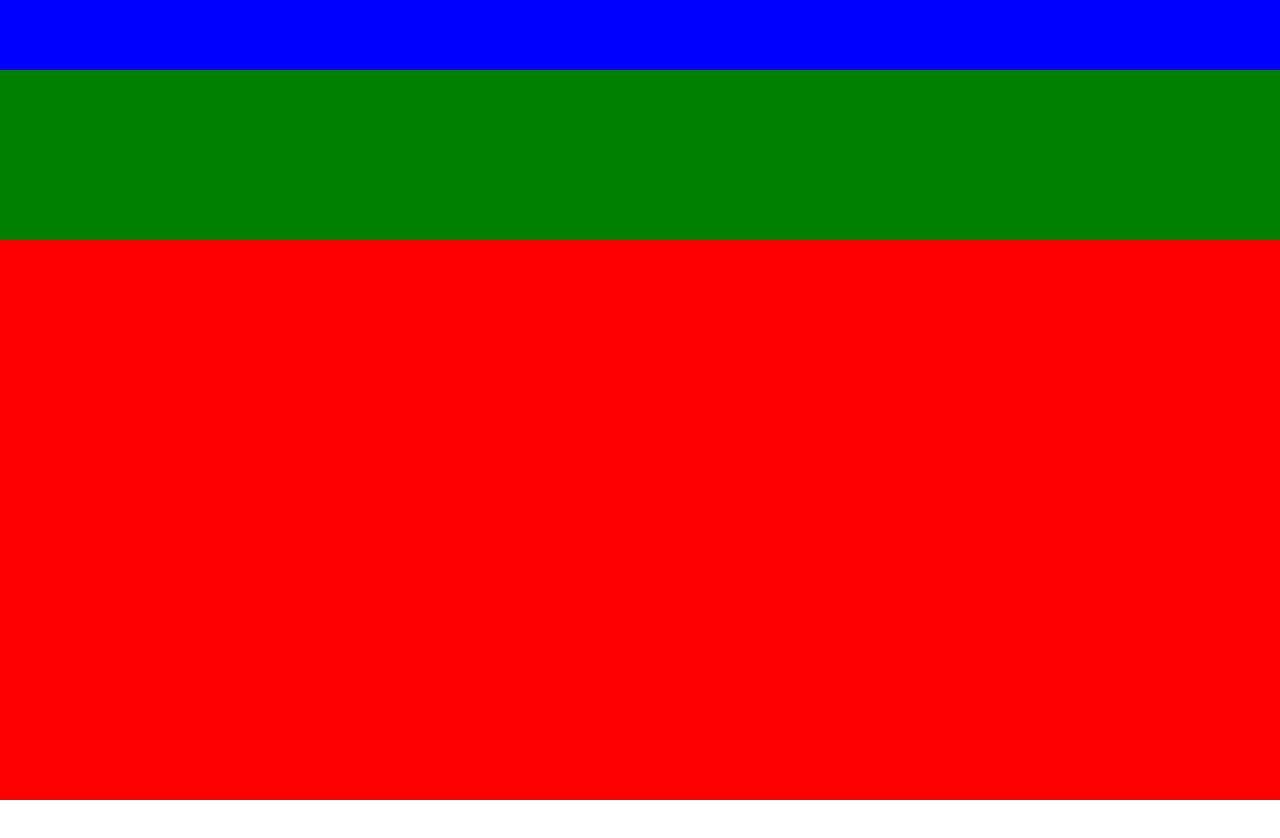
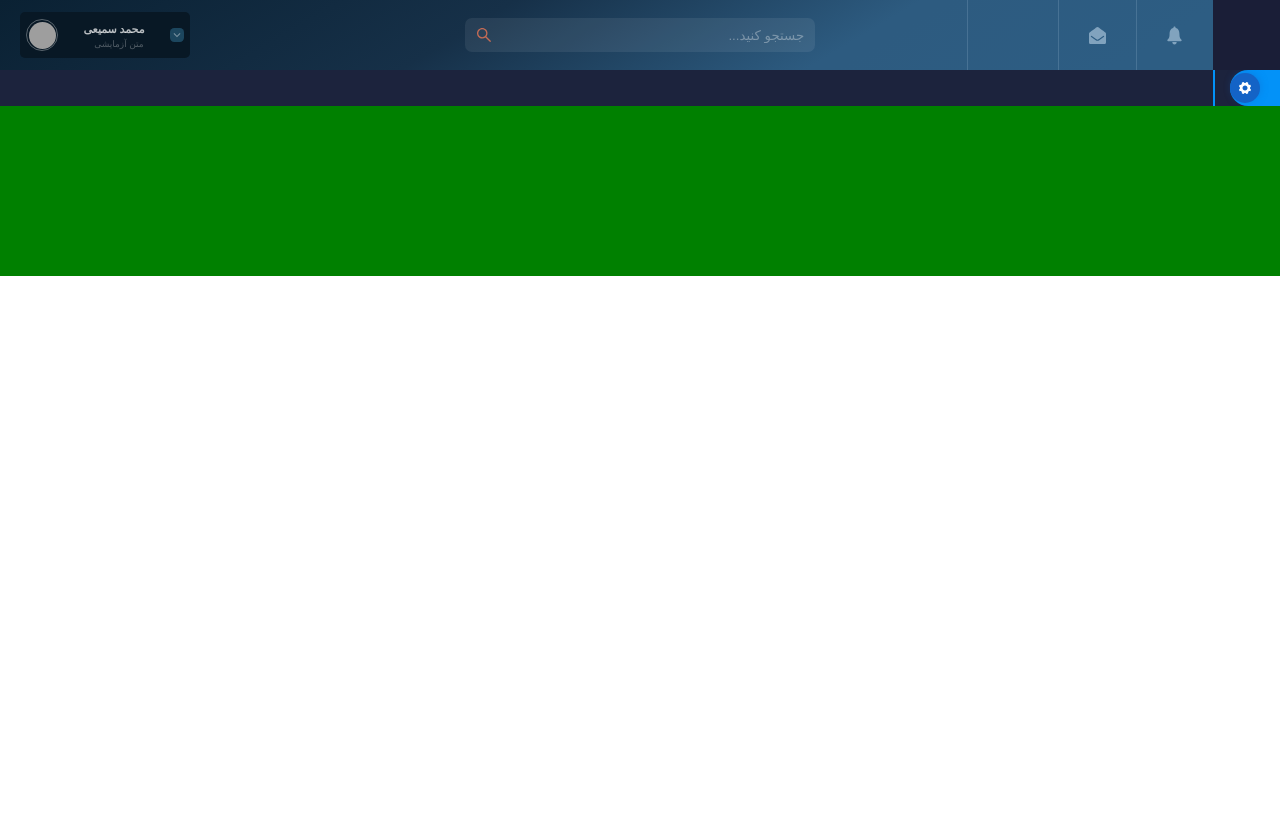
Before and after one commit to mortezah80/advancedSearch, a React (Create React App) app: page / in a window 1280 px wide. Shown: the top 838 px of the page. Built offline with nearby package versions, Linux system fonts and the light colour scheme; grey boxes are pictures that could not be loaded.

Commit message:
header bars added

```diff
--- a/src/App.css
+++ b/src/App.css
@@ -1,6 +1,6 @@
 .App {
   text-align: center;
-
+  direction: rtl;
 }
 
 .App-logo {
--- a/src/pages/AvdancedSearch/AvdancedSearch.css
+++ b/src/pages/AvdancedSearch/AvdancedSearch.css
@@ -1,19 +1,199 @@
 .AvdancedSearch {
     width: 100%;
     height: 100vh;
-    background-color: red;
+}
+.AvdancedSearchTop1{
+    width: 100%;
+}
+.adcNavBar{
+    align-items: center;
+    height: 70px;
+    width: 100%;
+    background: rgb(10,33,51);
+    background: linear-gradient(149deg, rgba(10,33,51,1) 0%, rgba(22,48,72,1) 37%, rgba(45,91,128,1) 66%, rgba(45,91,128,1) 68%, rgba(45,93,131,1) 88%);
+    display: flex;
+    position: relative;
+    justify-content: space-between;
 }
 .AvdancedSearchTop1 {
     width: 100%;
-    height: 70px;
-    background-color: blue;
+    height: 106px;
+    background-color: #1C233D;
+}
+.notificationBarAdc{
+    height: 100%;
+    display: flex;
+    align-items: center;
+}
+.fingerprintBoxAdc{
+    width: 67px;
+    height: 100%;
+    background-color: #1A1E37;
 
 }
+.notifIconsetAdc{
+    width: 90px;
+    height: 100%;
+    display: flex;
+    justify-content: center;
+    flex: 0.3;
+    border-left: 1px #81a3be52 solid;
+    align-items: center;
+}
+.notifIconClasStyle{
+    font-size: 23px;
+    color: #81A3BE;
+}
+.iconSetsomeAdc{
+    width: 100px;
+}
+.searchBarNavAdc{
+    display: flex;
+    position: absolute;
+    left: 0px;
+    right: 0px;
+    justify-content: center;
+    align-items: center;
+}
+.searchIconNavAdc{
+    display: flex;
+    left: 10px;
+    justify-content: center;
+    align-items: center;
+    font-size: 18px;
+    color: #c36b55;
+    position: absolute;
+    top:0px;
+    bottom: 0px;
+}
+.profileBarAdc{
+    height: 100%;
+    display: flex;
+    justify-content: center;
+    text-align: center;
+    flex-direction: column;
+}
+.profileboxAdc{
+    height: 65%;
+    border-radius: 5px;
+    width: 170px;
+    background-color: #081825;
+    margin-left: 20px;
+    box-sizing: border-box;
+    padding: 6px;
+    flex-direction: row-reverse;
+    display: flex;
+    justify-content: space-between;
+    align-items: center;
+}
+.avatarprofileAdc{
+    text-align: center;
+    width: 30px;
+    height: 30px;
+    border-radius: 50%;
+    display: flex;
+    justify-content: center;
+    align-items: center;
+    border: 1px #ffffff53 solid;
+}
+.avatarprofileAdc > div{
+    width: 27px;
+    height: 27px;
+    border-radius: 50%;
+}
+.infoprofileAdc{
+   text-align: right;
+   display: flex;
+   flex-direction: column;
+}
+.infoprofileAdc h6{
+    margin: 0px;
+    font-size: 11px;
+    color: rgba(255, 255, 255, 0.719);
+}
+.infoprofileAdc span{
+    font-size: 9px;
+    margin-top: 2px;
+    margin-right: 1px;
+    color: rgba(255, 255, 255, 0.29);
+}
+.avatarprofileAdc img{
+    width: 100%;
+    height: 100%;
+    object-fit: cover;
+    border-radius: 50%;
+}
+.tagprofileAdc{
+    display: flex;
+    justify-content: center;
+    align-items: center;
+    font-size: 14px;
+    background-color: #1C465E;
+    border-radius: 30%;
+    color: rgba(255, 255, 255, 0.397);
+}
+.divSearchbarNavAdc{
+    width: 350px;
+    height: 34px;
+    position: relative;
+    border-radius: 7px;
+    background-color: rgba(255, 255, 255, 0.075);
+    display: flex;
+    justify-content: center;
+    align-items: center;
+}
+.divSearchbarNavAdc input{
+    background-color: transparent ;
+    width: 95%;
+    height: 98%;
+    border: none;
+    outline: none;
+}
+.divSearchbarNavAdc input::placeholder{
+    color: rgba(255, 255, 255, 0.336);
+}
+.tabsHeaderAdc{
+    display: flex;
+    width: 100%;
+    height: 36px;
+    justify-content: space-between;
+    align-items: center;
+}
+
 .AvdancedSearchTop2 {
     width: 100%;
     height: 170px;
     background-color: green;
 }
+.settingIconAdcCo{
+    box-sizing: border-box;
+    width: 67px;
+    height: 100%;
+    border-left: 2.5px #0392F8 solid;
+}
+.settingIconAdc{
+    box-sizing: border-box;
+    width: 50px;
+    background-color: #0392F8;
+    height: 100%;
+    display: flex;
+    justify-content: left;
+    align-items: center;
+    border-top-left-radius: 20px;
+    border-bottom-left-radius: 20px;
+}
+.settingIconAdc > div{
+    display: flex;
+    height: 30px;
+    border-radius: 50%;
+    width: 30px;
+    justify-content: center;
+    align-items: center;
+    color: white;
+    background-color: #1463C6;
+    -webkit-box-shadow: 1px -1px 17px 5px rgba(20,99,198,0.59);
+box-shadow: 1px -1px 8px -2px rgba(20,99,198,0.59);
+}
 .AvdancedSearchBody {
     width: 100%;
     height: 100%;
--- a/src/pages/AvdancedSearch/AvdancedSearch.js
+++ b/src/pages/AvdancedSearch/AvdancedSearch.js
@@ -1,12 +1,57 @@
 import React from 'react'
 import './AvdancedSearch.css'
-
+import {IoIosNotifications,IoIosSettings} from 'react-icons/io'
+import {FaEnvelopeOpen} from 'react-icons/fa'
+import {AiOutlineSearch} from 'react-icons/ai'
+import {MdExpandMore} from 'react-icons/md'
 function AvdancedSearch() {
   return (
     <div className='AvdancedSearch'>
-        <div className='AvdancedSearchTop1'>
-
-        </div>
+        <header className='AvdancedSearchTop1'>
+            <nav className='adcNavBar'>
+              <div className='notificationBarAdc'>
+                <div className='fingerprintBoxAdc'></div>
+                <div className='notifIconsetAdc'>
+                  <IoIosNotifications className="notifIconClasStyle"/>
+                </div>
+                <div className='notifIconsetAdc'>
+                  <FaEnvelopeOpen className="notifIconClasStyle" style={{"fontSize":'17px'}}/>
+                </div>
+                <div className='notifIconsetAdc'>
+                  <div className='shapesIconsAdcItem'></div>
+                  <div className='shapesIconsAdcItem'></div>
+                  <div className='shapesIconsAdcItem iconSetsomeAdc'></div>
+                </div>
+              </div>
+              <div className='searchBarNavAdc'>
+                <div className='divSearchbarNavAdc'>
+                  <div className='searchIconNavAdc'><AiOutlineSearch/></div>
+                  <input type={"search"} placeholder="جستجو کنید..."/>
+                </div>
+              </div>
+              <div className='profileBarAdc'>
+                <div className='profileboxAdc'>
+                  <div className='avatarprofileAdc'><div><img alt='' src='https://upload.wikimedia.org/wikipedia/commons/9/9a/Gull_portrait_ca_usa.jpg'/></div></div>
+                  <div className='infoprofileAdc'>
+                    <h6>محمد سمیعی</h6>
+                    <span>متن آزمایشی</span>
+                  </div>
+                  <div className='tagprofileAdc'><MdExpandMore/></div>
+                </div>
+              </div>
+            </nav>
+            <div className='tabsHeaderAdc'>
+              <div className='settingIconAdcCo'>
+                <div className='settingIconAdc'>
+                  <div><IoIosSettings/></div>
+                  </div>
+              </div>
+              <div className='tabsContainerAdc'>
+                <div className='tabstAdc'></div>
+                <div className='selectTabsAdc'></div>
+              </div>
+            </div>
+        </header>
         <div className='AvdancedSearchTop2'>
 
         </div>
```
